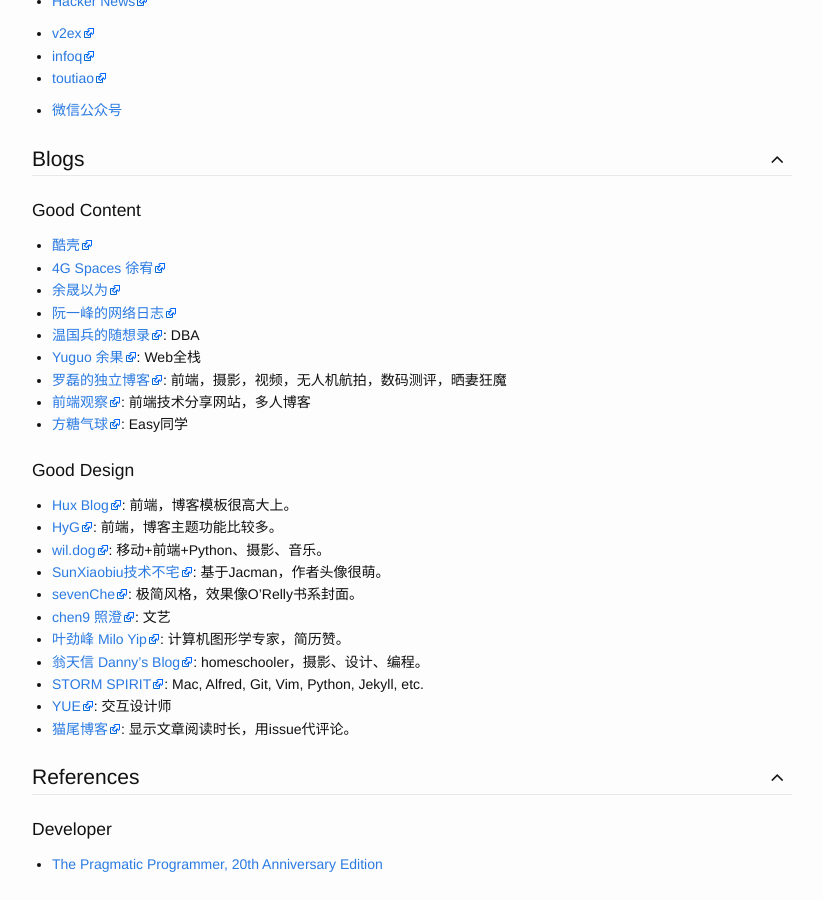
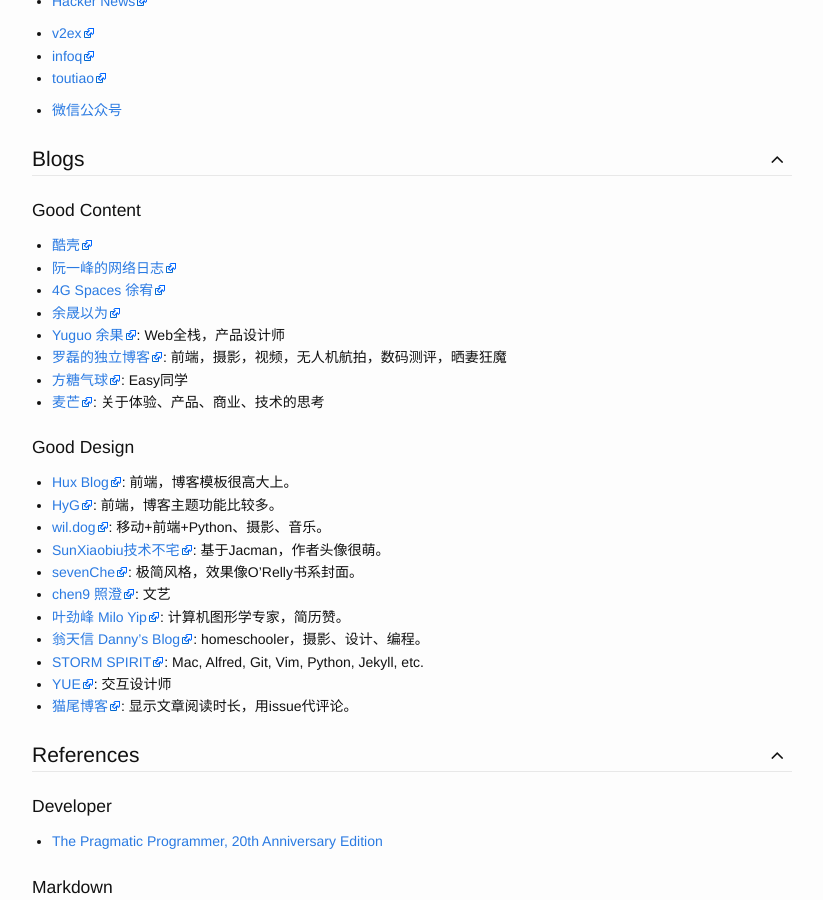
Before and after one commit to flniu/flniu.github.io, a Jekyll site: the page built from wiki/index.md, in a window 1280 px wide and 900 px high, scrolled down 1748 px. Shown: the whole window, without its empty margins (228-1051 px from the left). Built offline with Jekyll 4.4.1, drawn with Linux system fonts in a browser that asks for light colours.

Commit message:
update wiki blog list

```diff
--- a/wiki/index.md
+++ b/wiki/index.md
@@ -77,14 +77,13 @@
 ## Good Content
 
 * [酷壳](http://coolshell.cn/)
+* [阮一峰的网络日志](http://www.ruanyifeng.com/blog/)
 * [4G Spaces 徐宥](http://blog.youxu.info/)
 * [余晟以为](http://www.luanxiang.org/blog/)
-* [阮一峰的网络日志](http://www.ruanyifeng.com/blog/)
-* [温国兵的随想录](https://dbarobin.com/): DBA
-* [Yuguo 余果](https://yuguo.us/): Web全栈
+* [Yuguo 余果](https://yuguo.us/): Web全栈，产品设计师
 * [罗磊的独立博客](https://luolei.org/): 前端，摄影，视频，无人机航拍，数码测评，晒妻狂魔
-* [前端观察](https://www.qianduan.net/): 前端技术分享网站，多人博客
 * [方糖气球](http://ftqq.com/): Easy同学
+* [麦芒](https://serverless80.com/): 关于体验、产品、商业、技术的思考
 
 ## Good Design
 
```
